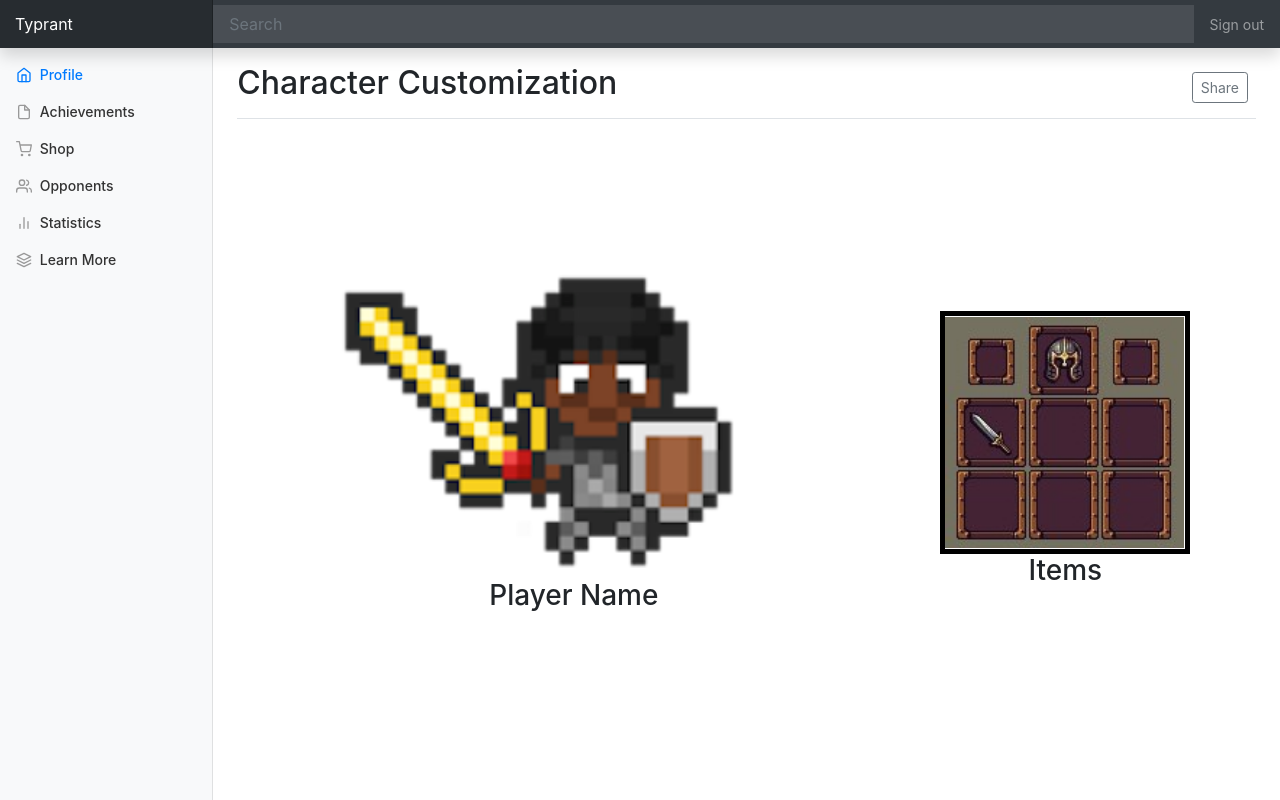
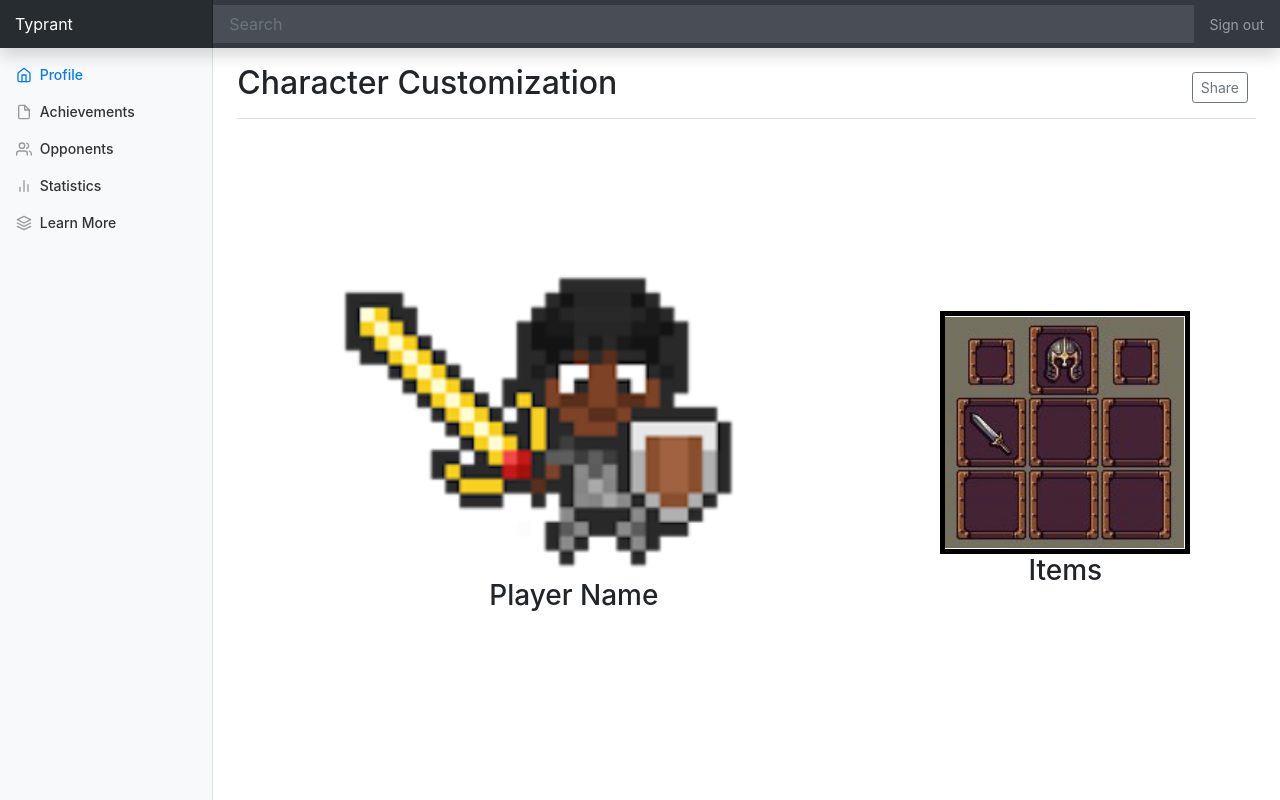
Before and after one commit to alexshin0523/typrant, a website: page public/customizations.html in a window 1280 px wide. Drawn offline with nearby package versions, Linux system fonts and the light colour scheme.

Commit message:
updated player dashboard

```diff
--- a/public/customizations.html
+++ b/public/customizations.html
@@ -23,7 +23,7 @@
       <input class="form-control form-control-dark w-100" type="text" placeholder="Search" aria-label="Search">
       <ul class="navbar-nav px-3">
         <li class="nav-item text-nowrap">
-          <a class="nav-link" href="#">Sign out</a>
+          <a class="nav-link" href="../index.html">Sign out</a>
         </li>
       </ul>
     </nav>
@@ -45,12 +45,7 @@
                   Achievements
                 </a>
               </li>
-              <li class="nav-item">
-                <a class="nav-link" href="#">
-                  <span data-feather="shopping-cart"></span>
-                  Shop
-                </a>
-              </li>
+
               <li class="nav-item">
                 <a class="nav-link" href="#">
                   <span data-feather="users"></span>
```
